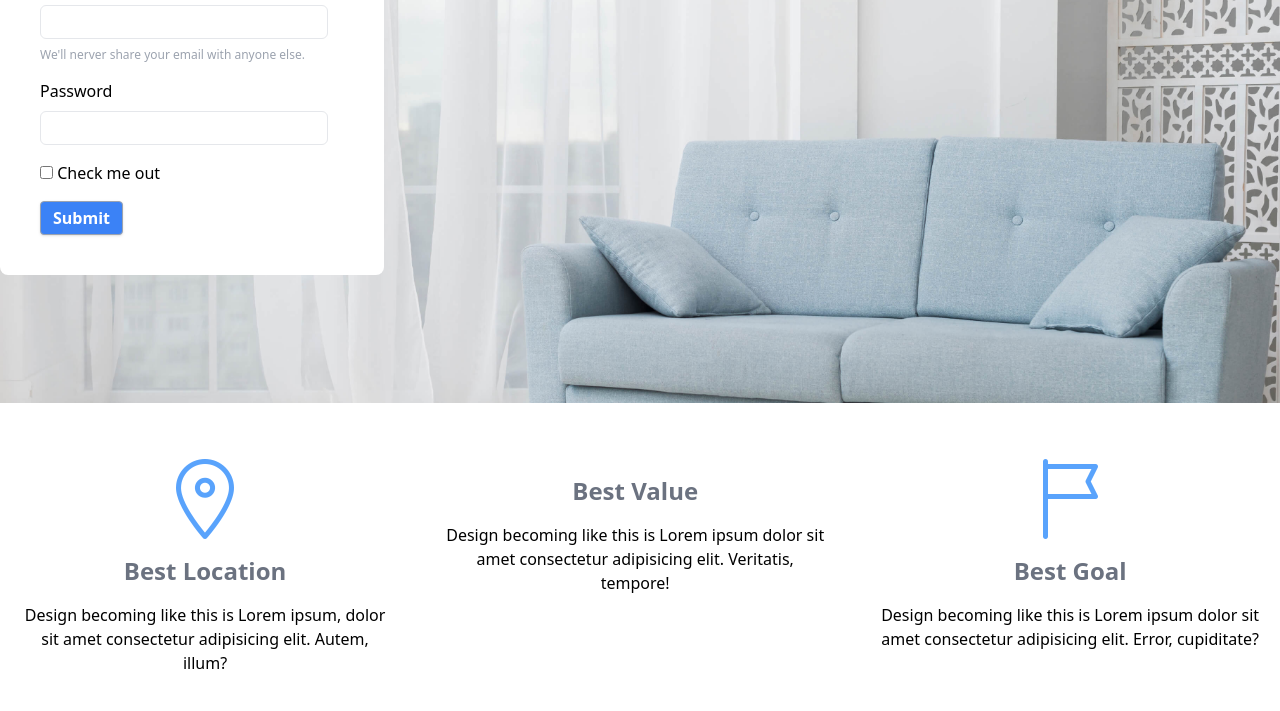
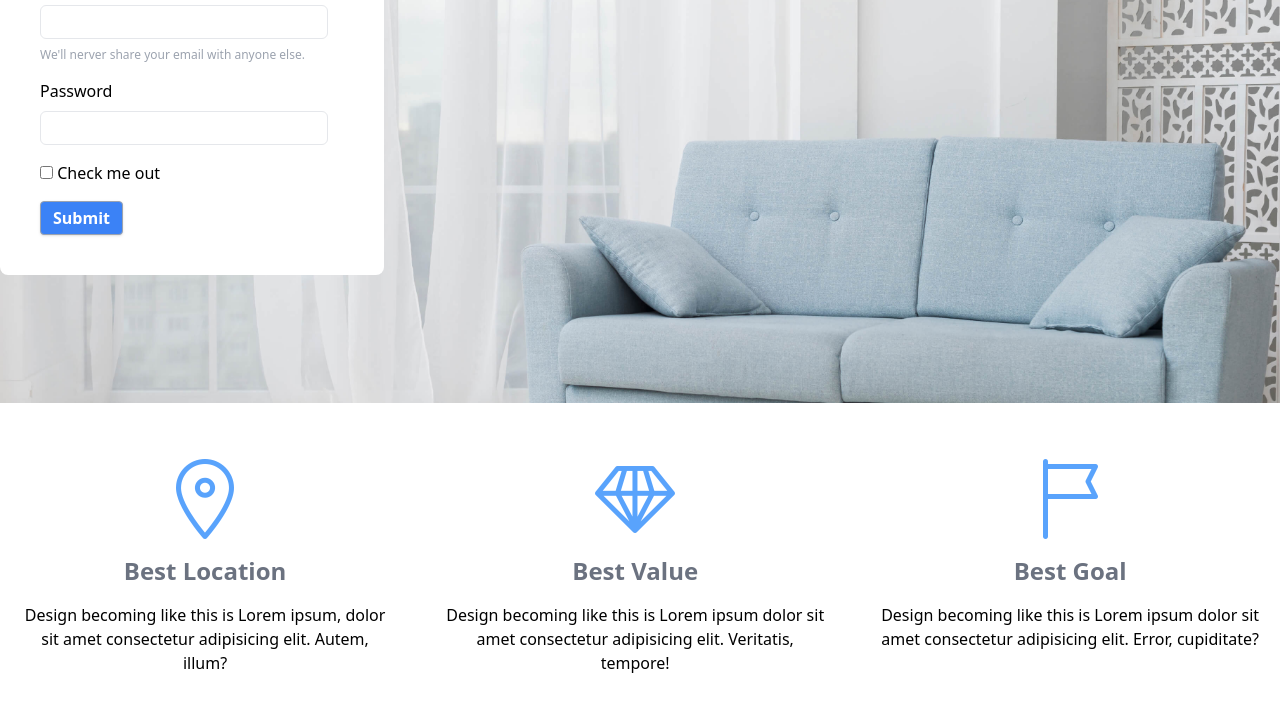
Before and after one commit to AcRyu01/FS_htmlWorkshop, a website: page index.html in a window 1280 px wide. Shown: the part 307-1018 px from the top of the page. Drawn offline with nearby package versions, Linux system fonts and the light colour scheme; the site is published under a folder, as on GitHub Pages, so addresses that start at the root find nothing.

Commit message:
Update index.html

```diff
--- a/index.html
+++ b/index.html
@@ -78,7 +78,7 @@
           </p>
         </div>
         <div class="flex flex-col mx-4 px-5 items-center">
-          <img src="/images/1.original.png" alt="" />
+          <img src="./images/1.original.png" alt="" />
           <h2 class="text-2xl font-bold py-4 text-gray-500">Best Value</h2>
           <p>
             Design becoming like this is Lorem ipsum dolor sit amet consectetur
```
